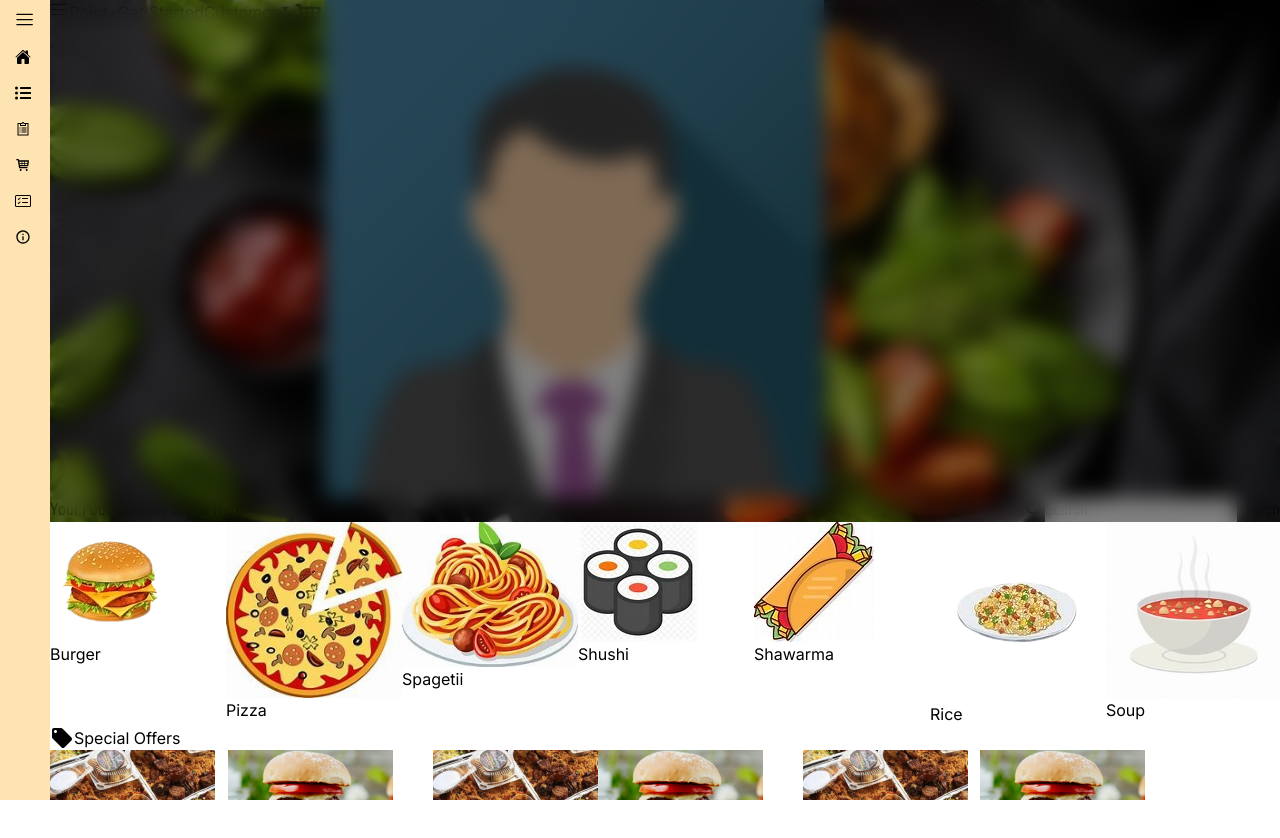
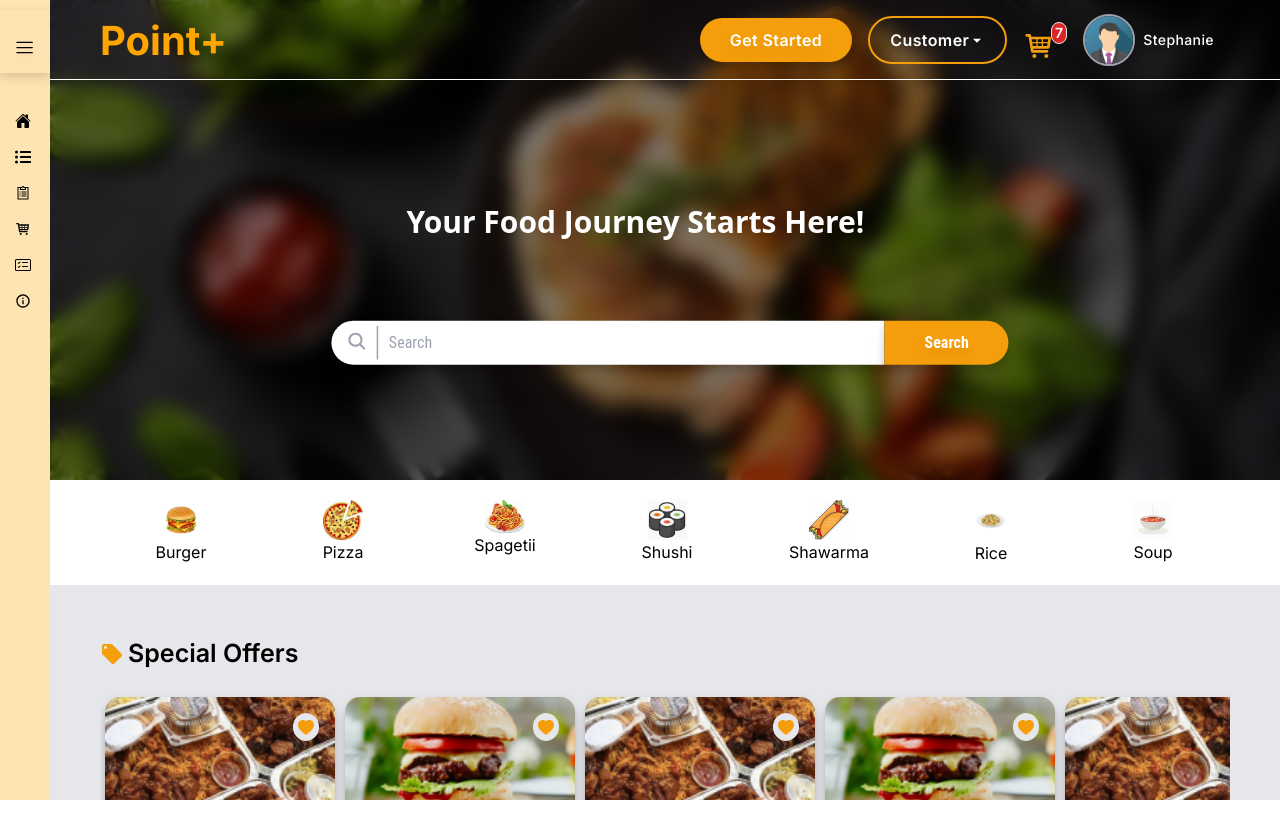
Before and after one commit to Mbahvictor16/PointPluss, a Next.js app: page / in a window 1280 px wide. Built offline with nearby package versions, Linux system fonts and the light colour scheme.

Commit message:
Bug Fix
HSD Steph

```diff
--- a/tailwind.config.js
+++ b/tailwind.config.js
@@ -1,9 +1,6 @@
 /** @type {import('tailwindcss').Config} */
 module.exports = {
-  content: [
-    "./src/app/**/*.{js,ts,jsx,tsx,mdx}",
-    "./components/**/*.{js,ts,jsx,tsx,mdx}",
-  ],
+  content: ["./src/**/*.{js,ts,jsx,tsx,mdx}"],
   theme: {
     extend: {
       backgroundImage: {
```
